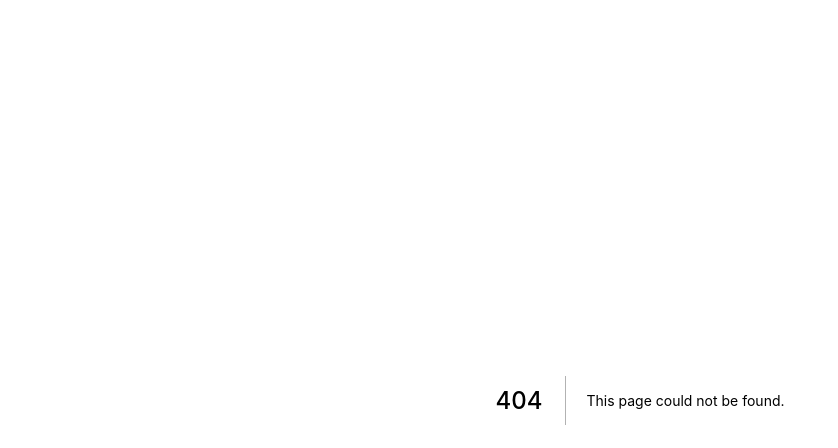
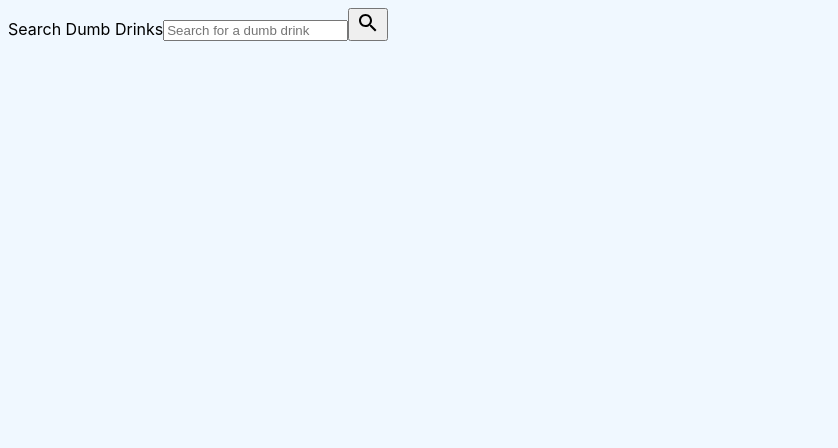
Before and after one commit to clarkdkyle/fake-store, a Next.js app: page /search in a window 1280 px wide. Before the commit this address had no page. Shown: the top 448 px of the page, without its empty margins (0-838 px from the left). Built offline with nearby package versions, Linux system fonts and the light colour scheme.

Commit message:
more unsuccess at searching

```diff
--- a/package.json
+++ b/package.json
@@ -12,6 +12,7 @@
     "@material-ui/icons": "^4.11.2",
     "next": "10.0.6",
     "react": "17.0.1",
-    "react-dom": "17.0.1"
+    "react-dom": "17.0.1",
+    "react-router-dom": "^5.2.0"
   }
 }
--- /dev/null
+++ b/pages/search.js
@@ -0,0 +1,37 @@
+import { useHistory } from 'react-router-dom';
+import SearchIcon from '@material-ui/icons/Search';
+
+
+const SearchBar = ({ searchQuery, setSearchQuery }) => {
+    const history = useHistory();
+    const onSubmit = (e) => {
+        history.push(`?s=${searchQuery}`);
+        e.preventDefault();
+    };
+
+    return (
+        <form
+            action="/"
+            method="get"
+            autoComplete="off"
+            onSubmit={onSubmit}
+        >
+            <label htmlFor="header-search">
+                <span className="visually-hidden">
+                    Search Dumb Drinks
+                </span>
+            </label>
+            <input
+                value={searchQuery}
+                onInput={(e) => setSearchQuery(e.target.value)}
+                type="text"
+                id="header-search"
+                placeholder="Search for a dumb drink"
+                name="s"
+            />
+            <button type="submit"><SearchIcon></SearchIcon></button>
+        </form>
+    );
+};
+
+export default SearchBar;
```
Also changed, not shown: pages/index.js (+19 -16 lines), pages/navbar.jsx (+17 -8 lines), 1 other file (tests, documents, lock files or other folders).
